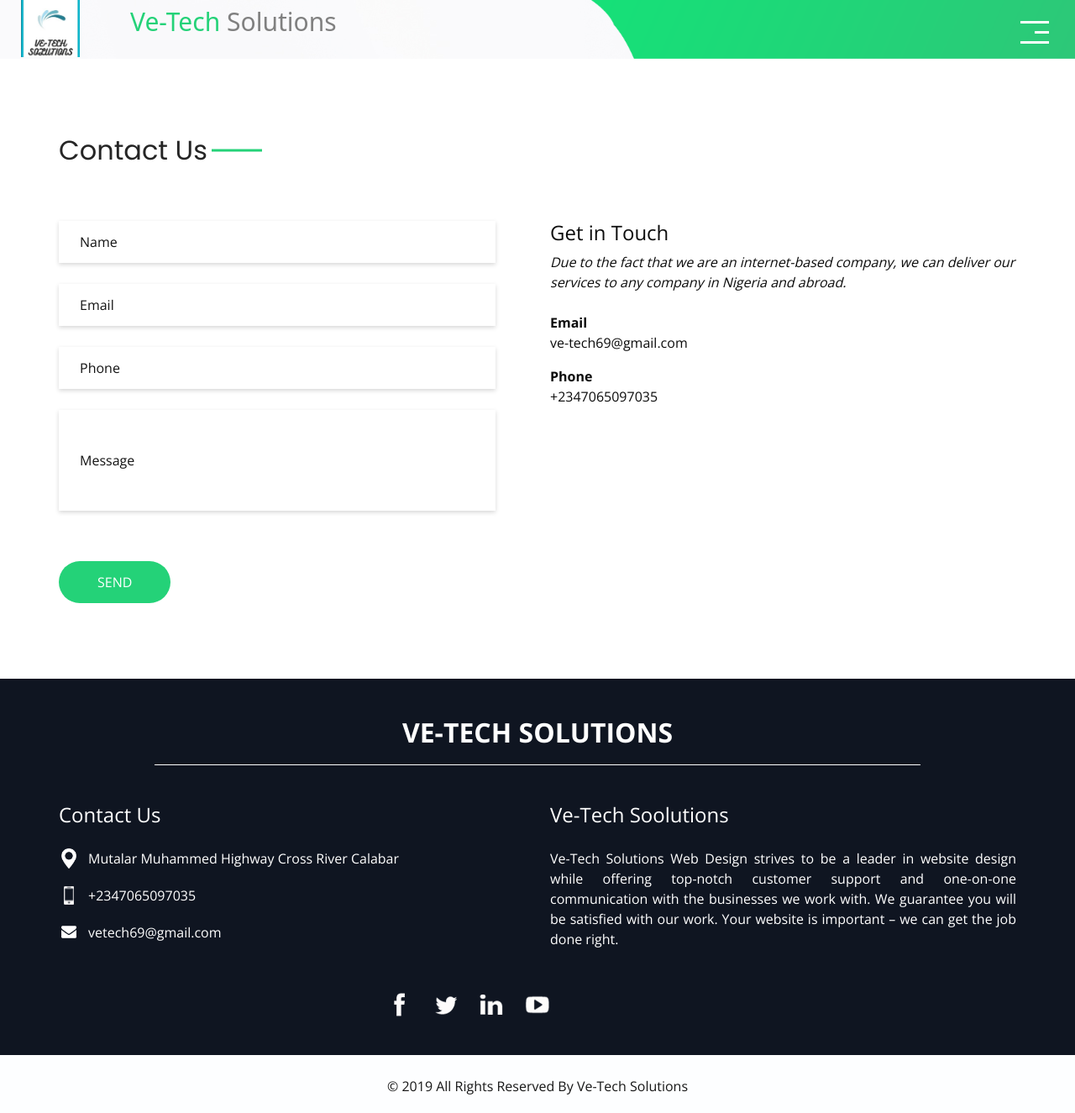
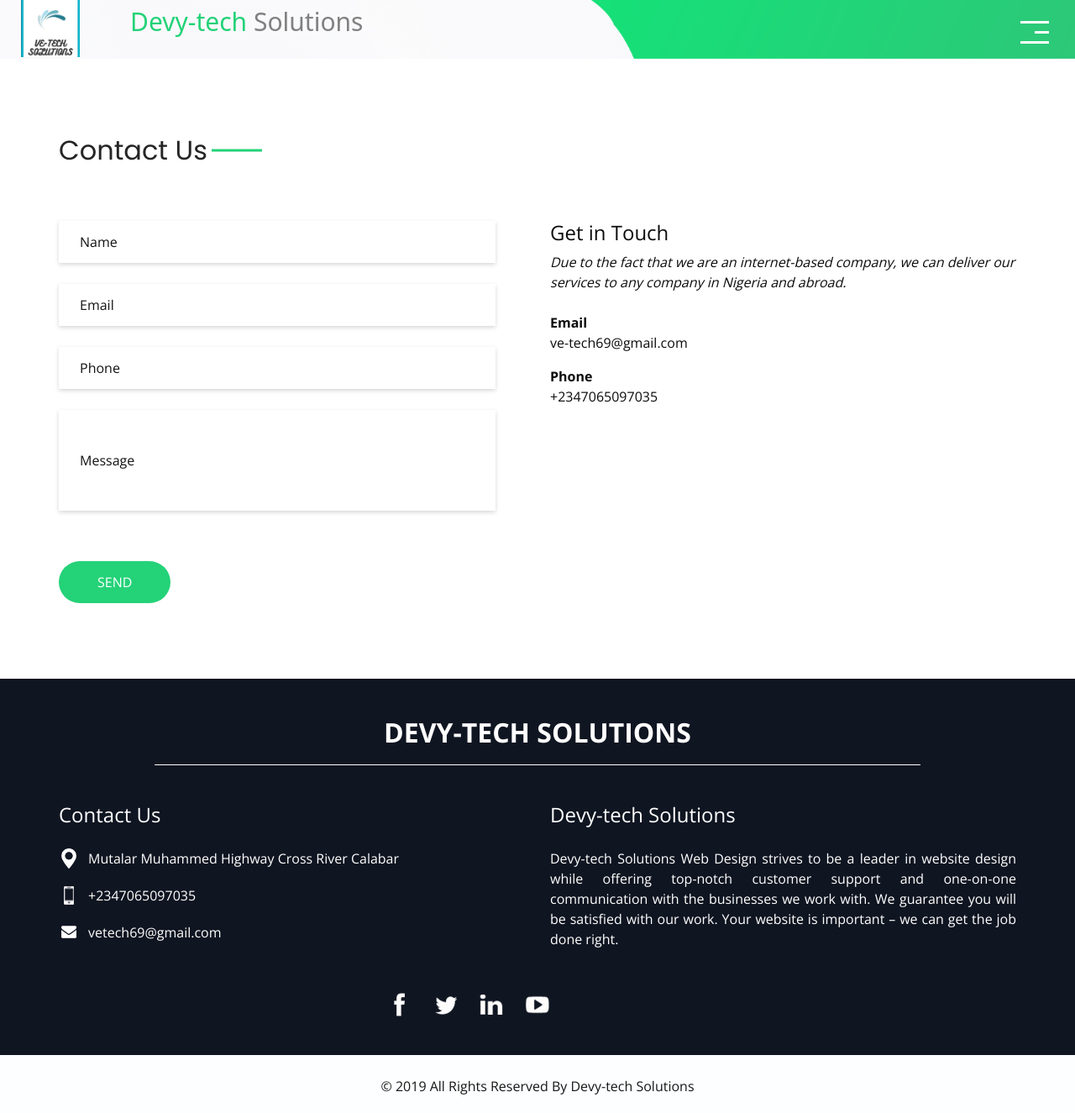
Before and after one commit to venvictor602/ve-tech, a Django app: page /contact_us in a window 1280 px wide. Shown: the whole page at 84% size. Run offline with Django 4.2, Linux system fonts and the light colour scheme; some libraries are stand-ins or nearby versions.

Commit message:
updated ve tech

```diff
--- a/templates/contact.html
+++ b/templates/contact.html
@@ -14,7 +14,7 @@
   <meta name="description" content="devy-tech is a standard website developers which provides various services in Nigeria and Remote" />
   <meta name="author" content="devy-tech" />
 
-<title>Ve-Tech Solutions</title>
+<title>Devy-tech Solutions</title>
 
 <!-- slider stylesheet -->
 <link rel="stylesheet" type="text/css"
@@ -39,7 +39,7 @@
         <nav class="navbar navbar-expand-sm custom_nav-container ">
           <a class="navbar-brand" href="index.html" style="border-bottom: 10px solid black;">
             <img src="{%static 'images/logo.jpg'%}" alt="" /><h2 style="font-size: 30px; color: #24d278; margin-left: 60px; font-family:system-ui, -apple-system, BlinkMacSystemFont, 'Segoe UI', Roboto,
-             Oxygen, Ubuntu, Cantarell, 'Open Sans', 'Helvetica Neue', sans-serif;">     Ve-Tech <span style="color:gray;">Solutions</span> </h2>
+             Oxygen, Ubuntu, Cantarell, 'Open Sans', 'Helvetica Neue', sans-serif;">     Devy-tech <span style="color:gray;">Solutions</span> </h2>
           </a>
           <button class="navbar-toggler" type="button" data-toggle="collapse" data-target="#navbarSupportedContent"
             aria-controls="navbarSupportedContent" aria-expanded="false" aria-label="Toggle navigation">
@@ -163,7 +163,7 @@
     <div class="container">
       <div class="info_logo">
         <h2>
-          VE-Tech Solutions
+          Devy-tech Solutions
         </h2>
       </div>
       <div class="row">
@@ -202,10 +202,10 @@
         <div class="col-md-6">
           <div class="info_info">
             <h5>
-              Ve-Tech Soolutions
+              Devy-tech Solutions
             </h5>
             <p style="text-align: justify;">
-              Ve-Tech Solutions Web Design strives to be a leader in website design while offering top-notch customer support and
+              Devy-tech Solutions Web Design strives to be a leader in website design while offering top-notch customer support and
               one-on-one communication with the businesses we work with. We guarantee you will be satisfied with our work. Your
               website is important – we can get the job done right.
             </p>
@@ -246,7 +246,7 @@
     <div class="container">
       <p>
         &copy; 2019 All Rights Reserved By
-        <a href="">Ve-Tech Solutions</a>
+        <a href="">Devy-tech Solutions</a>
       </p>
     </div>
   </section>
```
